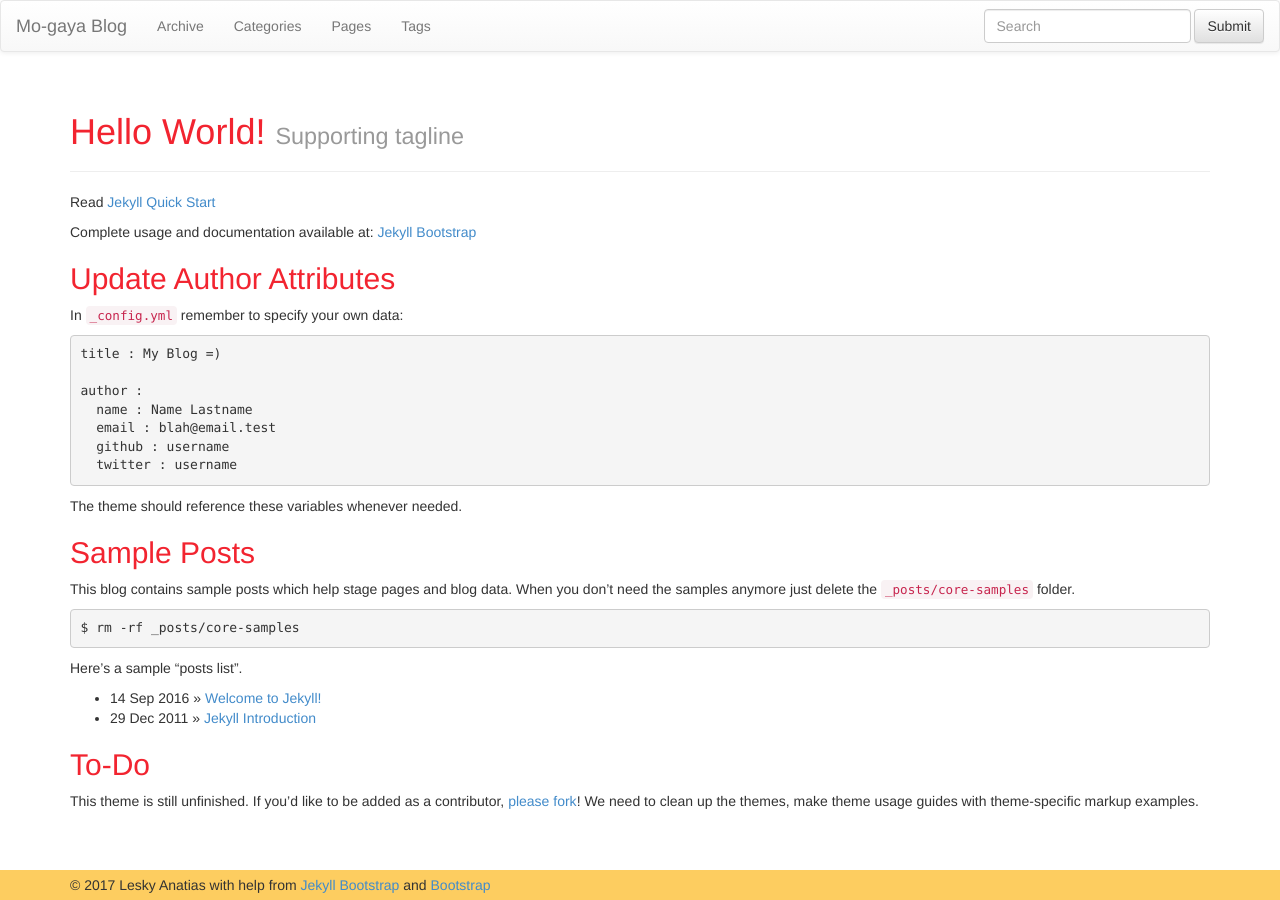
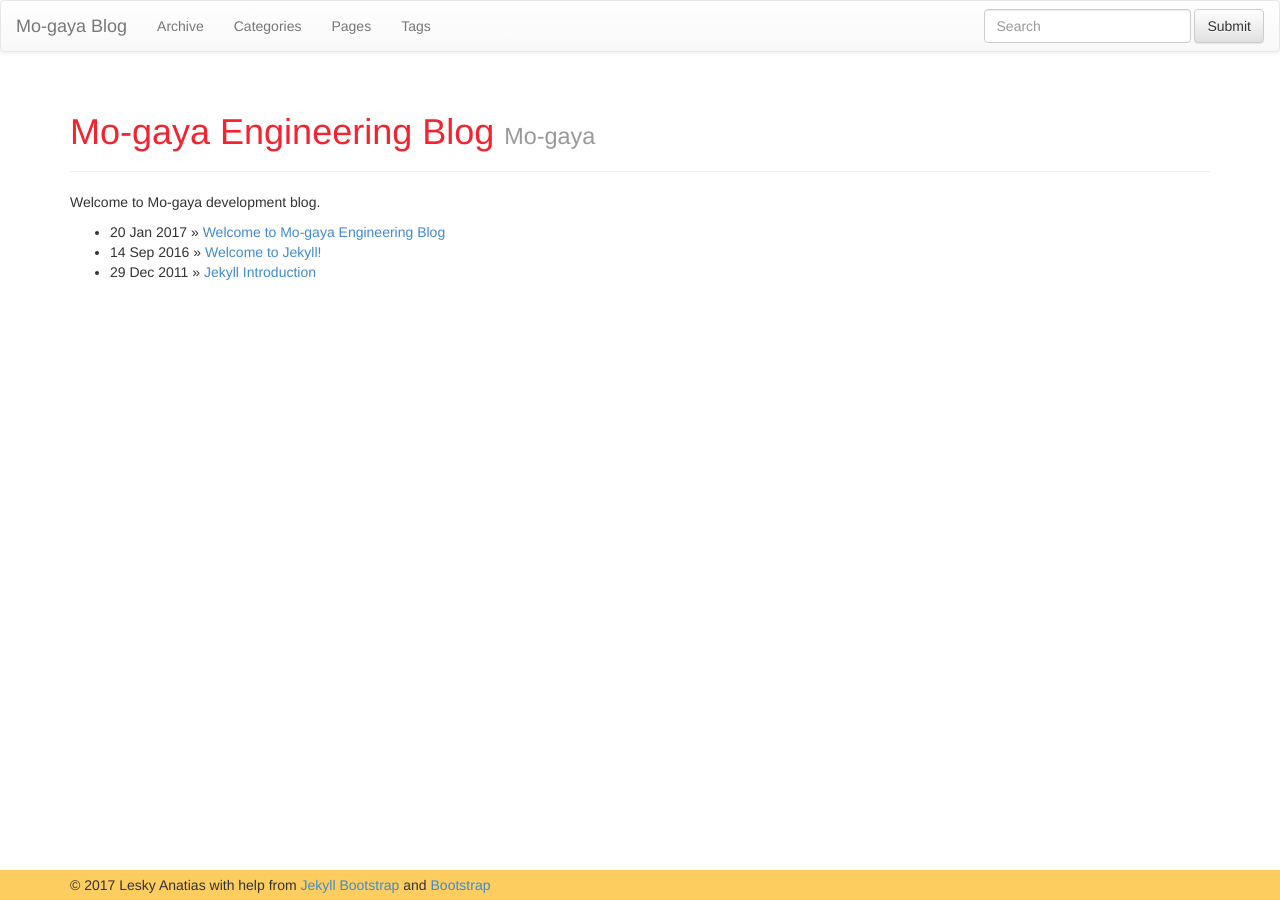
Before and after one commit to lanatias/mo-gaya, a Jekyll site: the page built from index.md, in a window 1280 px wide. Built offline with Jekyll 4.4.1, drawn with Linux system fonts in a browser that asks for light colours; nearby versions of some CDN libraries.

Commit message:
updated site

```diff
--- a/Gemfile
+++ b/Gemfile
@@ -4,3 +4,4 @@ gem "jekyll", "~> 3.1"
 gem "jekyll-sitemap"
 gem "pygments.rb"
 gem "minima"
+gem 'wdm', '>= 0.1.0' if Gem.win_platform?
--- a/index.md
+++ b/index.md
@@ -1,44 +1,14 @@
 ---
 layout: page
-title: Hello World!
-tagline: Supporting tagline
+title: Mo-gaya Engineering Blog
+tagline: Mo-gaya
 ---
 {% include JB/setup %}
 
-Read [Jekyll Quick Start](http://jekyllbootstrap.com/usage/jekyll-quick-start.html)
-
-Complete usage and documentation available at: [Jekyll Bootstrap](http://jekyllbootstrap.com)
-
-## Update Author Attributes
-
-In `_config.yml` remember to specify your own data:
-
-    title : My Blog =)
-
-    author :
-      name : Name Lastname
-      email : blah@email.test
-      github : username
-      twitter : username
-
-The theme should reference these variables whenever needed.
-
-## Sample Posts
-
-This blog contains sample posts which help stage pages and blog data.
-When you don't need the samples anymore just delete the `_posts/core-samples` folder.
-
-    $ rm -rf _posts/core-samples
-
-Here's a sample "posts list".
+Welcome to Mo-gaya development blog.
 
 <ul class="posts">
   {% for post in site.posts %}
     <li><span>{{ post.date | date_to_string }}</span> &raquo; <a href="{{ BASE_PATH }}{{ post.url }}">{{ post.title }}</a></li>
   {% endfor %}
 </ul>
-
-## To-Do
-
-This theme is still unfinished. If you'd like to be added as a contributor, [please fork](http://github.com/plusjade/jekyll-bootstrap)!
-We need to clean up the themes, make theme usage guides with theme-specific markup examples.
```
Also changed, not shown: _posts/2017-01-19-welcome-to-mo-gaya.markdown (added, +7 -0 lines), Gemfile.lock.
